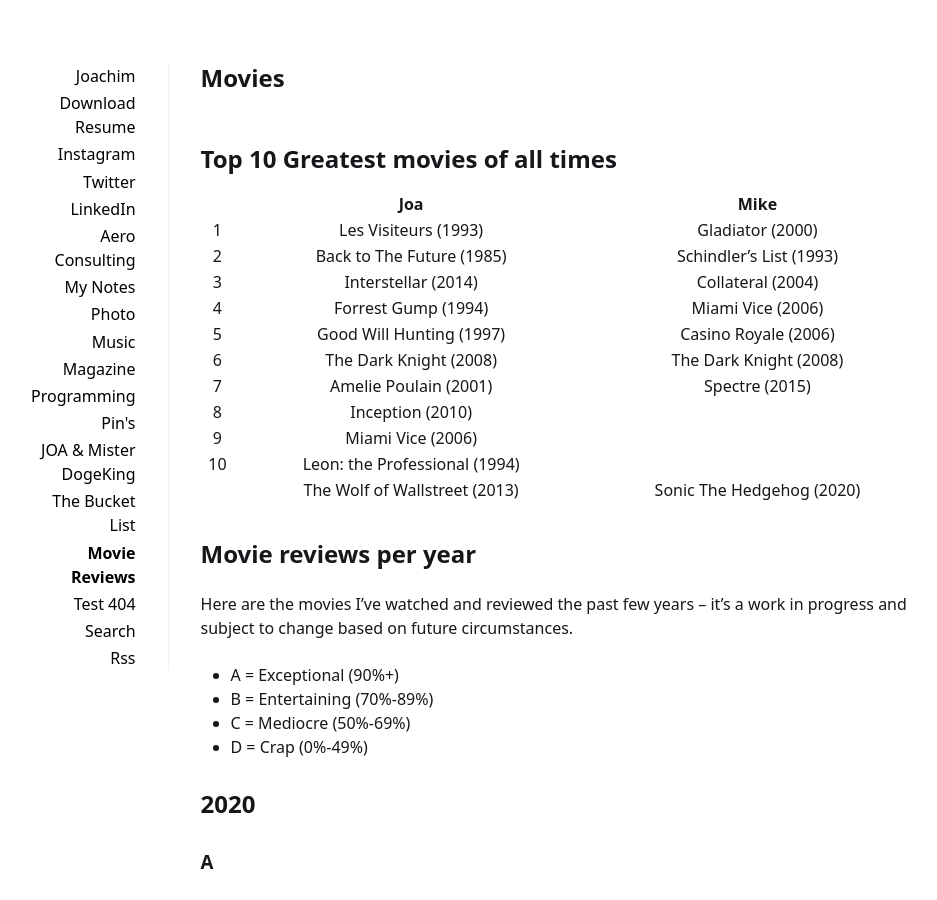
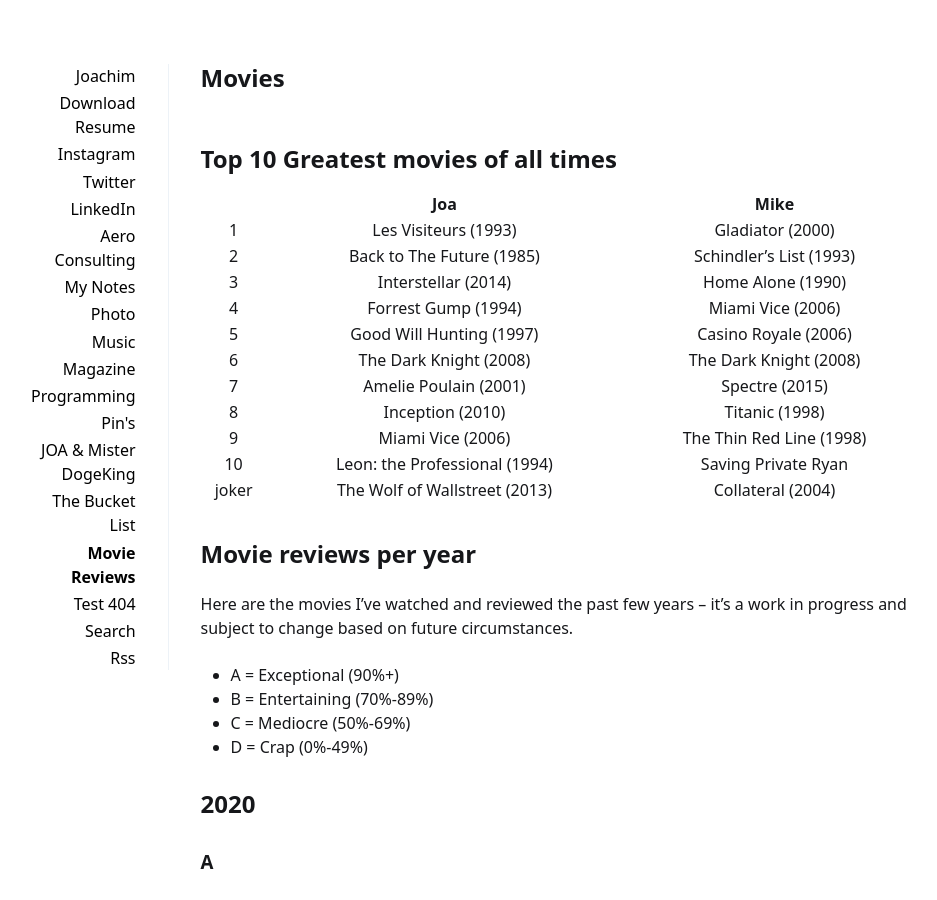
Before and after one commit to casagou/joa, a Jekyll site: the page built from _pages/movies.md, in a window 1280 px wide and 900 px high. Shown: the whole window, without its empty margins (161-1098 px from the left). Built offline with Jekyll 4.4.1, drawn with Linux system fonts in a browser that asks for light colours.

Commit message:
Update movies.md

```diff
--- a/_pages/movies.md
+++ b/_pages/movies.md
@@ -9,15 +9,15 @@ title: Movies
 |:----:	|:-----------------------------:	|:-------------------------:	|
 | 1  	| Les Visiteurs (1993)             	| Gladiator (2000)          	|
 | 2  	| Back to The Future (1985)        	| Schindler's List (1993)   	|
-| 3  	| Interstellar (2014)              	| Collateral (2004)         	|
+| 3  	| Interstellar (2014)              	| Home Alone (1990)         	|
 | 4  	| Forrest Gump (1994)              	| Miami Vice (2006)         	|
 | 5  	| Good Will Hunting (1997)      	| Casino Royale (2006)      	|
 | 6  	| The Dark Knight (2008)        	| The Dark Knight (2008)     	|
 | 7  	| Amelie Poulain (2001)         	| Spectre (2015)            	|
-| 8  	| Inception (2010)              	|                           	|
-| 9  	| Miami Vice (2006)             	|                           	|
-| 10 	| Leon: the Professional (1994) 	|                           	|
-|    	| The Wolf of Wallstreet (2013) 	| Sonic The Hedgehog (2020) 	|
+| 8  	| Inception (2010)              	| Titanic (1998)            	|
+| 9  	| Miami Vice (2006)             	| The Thin Red Line (1998)  	|
+| 10 	| Leon: the Professional (1994) 	| Saving Private Ryan       	|
+| joker	| The Wolf of Wallstreet (2013) 	| Collateral (2004)         	|
 
 # Movie reviews per year
 
```
